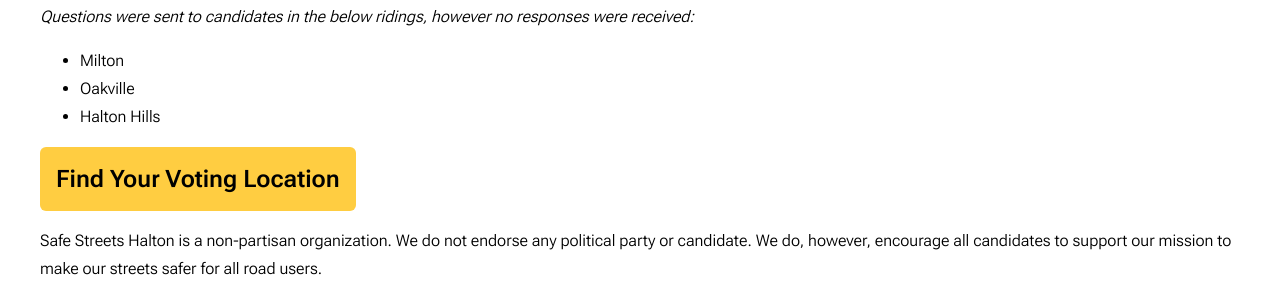
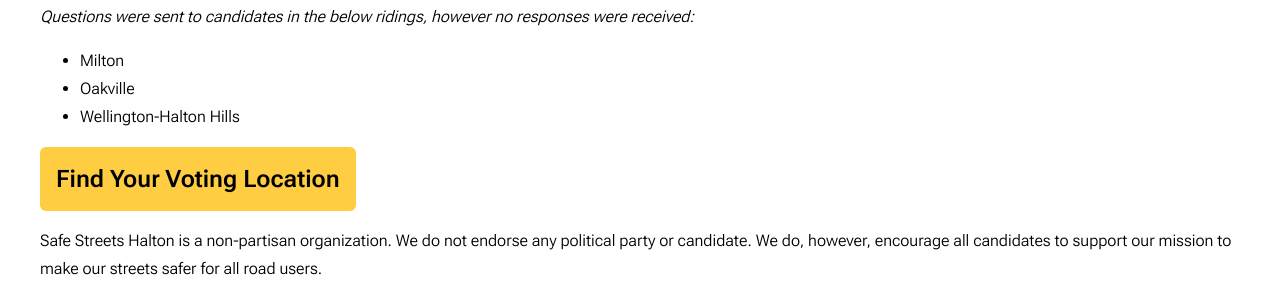
Before and after one commit to Safe-Streets-Halton/safe-streets-halton.github.io, a Jekyll site: the page built from elections/ontario-2025.html, in a window 1280 px wide. Shown: the part 549-849 px from the top of the page. Built offline with Jekyll 4.4.1, drawn with Linux system fonts in a browser that asks for light colours.

Commit message:
Update ontario-2025.html
Fix riding name

```diff
--- a/elections/ontario-2025.html
+++ b/elections/ontario-2025.html
@@ -21,7 +21,7 @@ layout: default
         <ul>
             <li>Milton</li>
             <li>Oakville</li>
-            <li>Halton Hills</li>
+            <li>Wellington-Halton Hills</li>
         </ul>
     </p>
     <a href="https://voterinformationservice.elections.on.ca/en/election/search?mode=postalCode" target="_blank">
```
